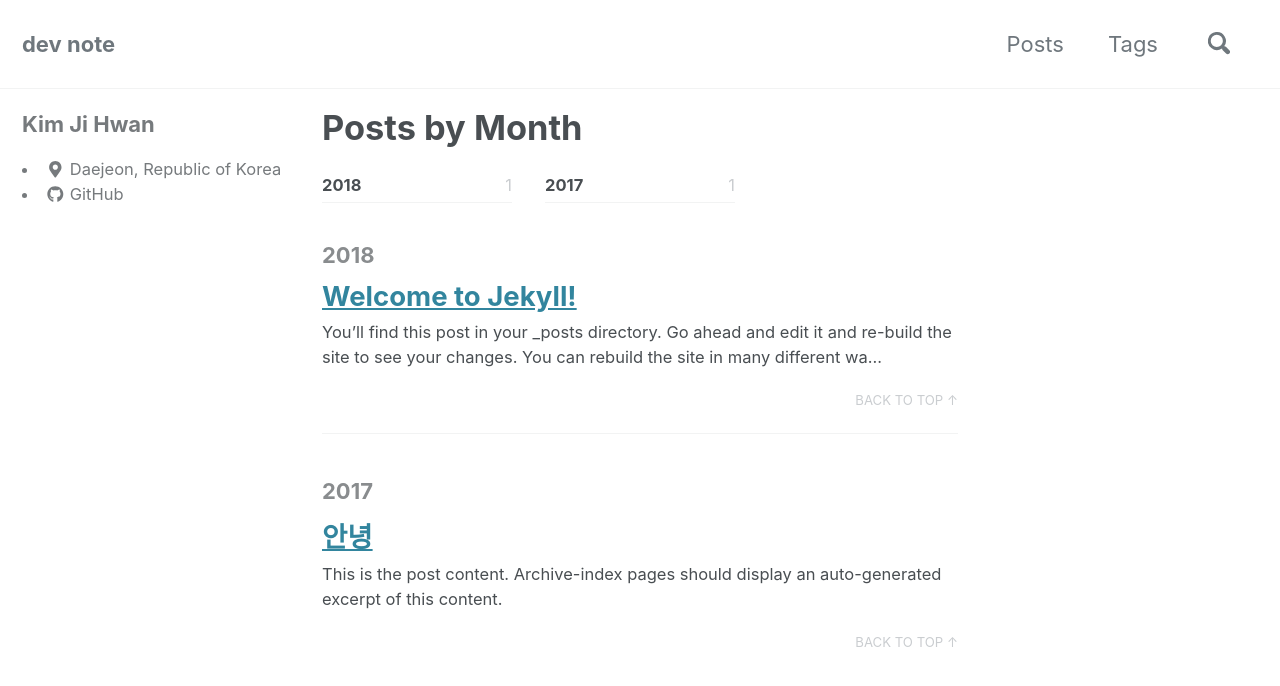
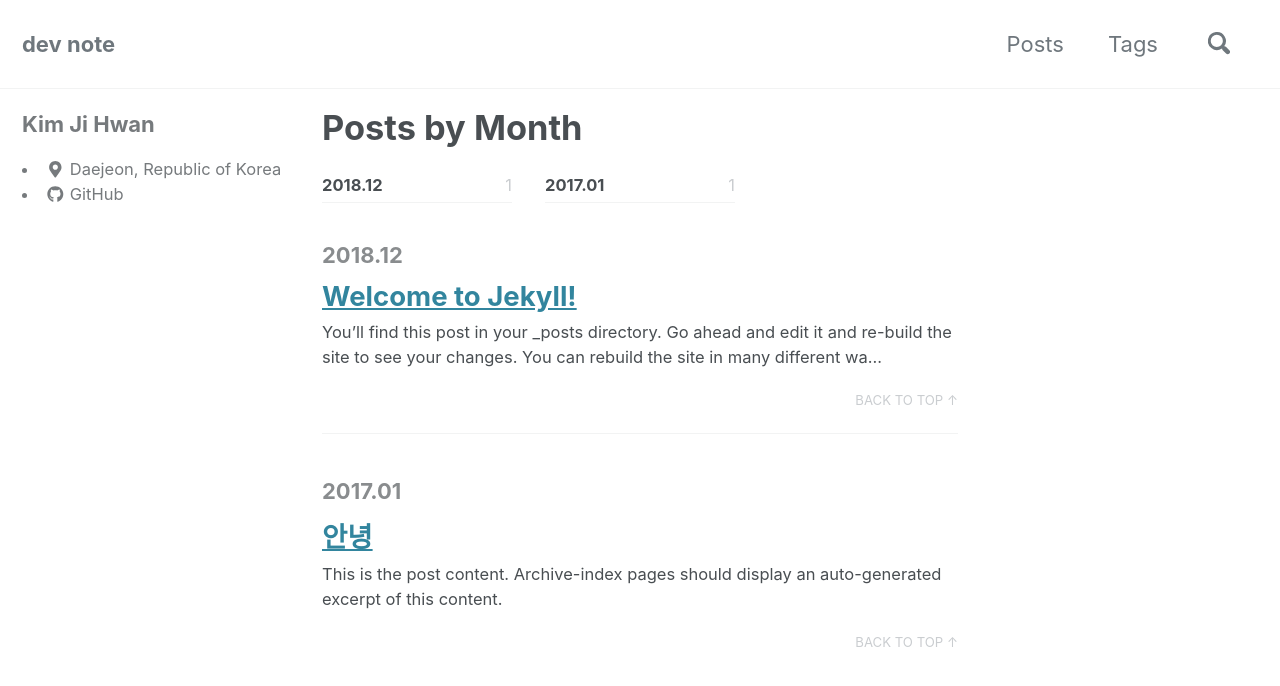
Before and after one commit to kimjh0/kimjh0.github.io, a Jekyll site: the page built from _pages/month-archive.md, in a window 1280 px wide and 900 px high. Shown: the top 686 px of the window. Built offline with Jekyll 4.4.1, drawn with Linux system fonts in a browser that asks for light colours; cached includes are drawn as plain includes; nearby versions of some CDN libraries.

Commit message:
Update posts.html

```diff
--- a/_layouts/posts.html
+++ b/_layouts/posts.html
@@ -5,7 +5,7 @@ layout: archive
 {{ content }}
 
 <ul class="taxonomy__index">
-  {% assign postsInYear = site.posts | group_by_exp: 'post', 'post.date | date: "%Y"' %}
+  {% assign postsInYear = site.posts | group_by_exp: 'post', 'post.date | date: "%Y.%m"' %}
   {% for year in postsInYear %}
     <li>
       <a href="#{{ year.name }}">
@@ -15,7 +15,7 @@ layout: archive
   {% endfor %}
 </ul>
 
-{% assign postsByYear = site.posts | group_by_exp: 'post', 'post.date | date: "%Y"' %}
+{% assign postsByYear = site.posts | group_by_exp: 'post', 'post.date | date: "%Y.%m"' %}
 {% for year in postsByYear %}
   <section id="{{ year.name }}" class="taxonomy__section">
     <h2 class="archive__subtitle">{{ year.name }}</h2>
```
